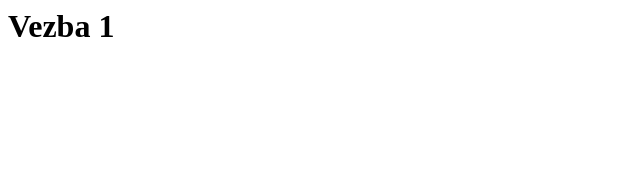
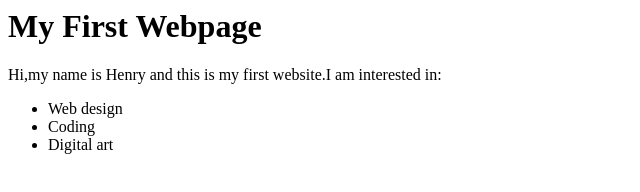
Before and after one commit to danilogrubisic/test, a plain HTML site: page index.html in a window 1280 px wide. Shown: the whole page, without its empty margins (0-640 px from the left). Drawn offline with Linux system fonts and the light colour scheme.

Commit message:
Promena 1

```diff
--- a/index.html
+++ b/index.html
@@ -1 +1,8 @@
-<h1>Vezba 1</h1>
+<h1>My First Webpage</h1>
+
+<p>Hi,my name is Henry and this is my first website.I am interested in:</p>
+<ul>
+<li>Web design
+<li>Coding
+<li>Digital art
+</ul>
```
